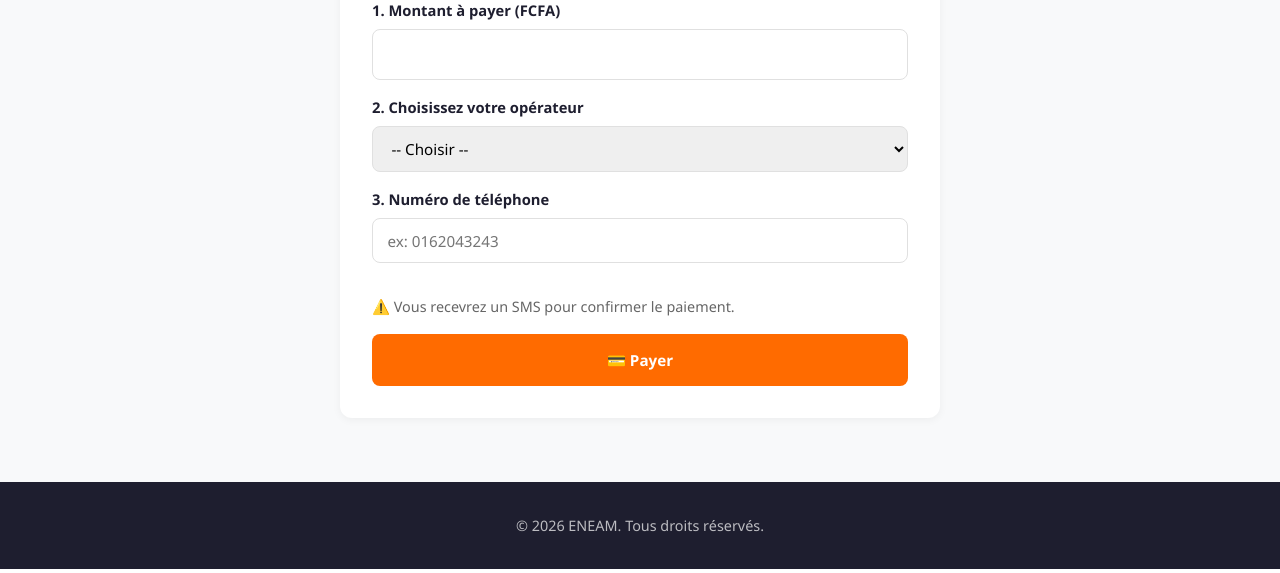
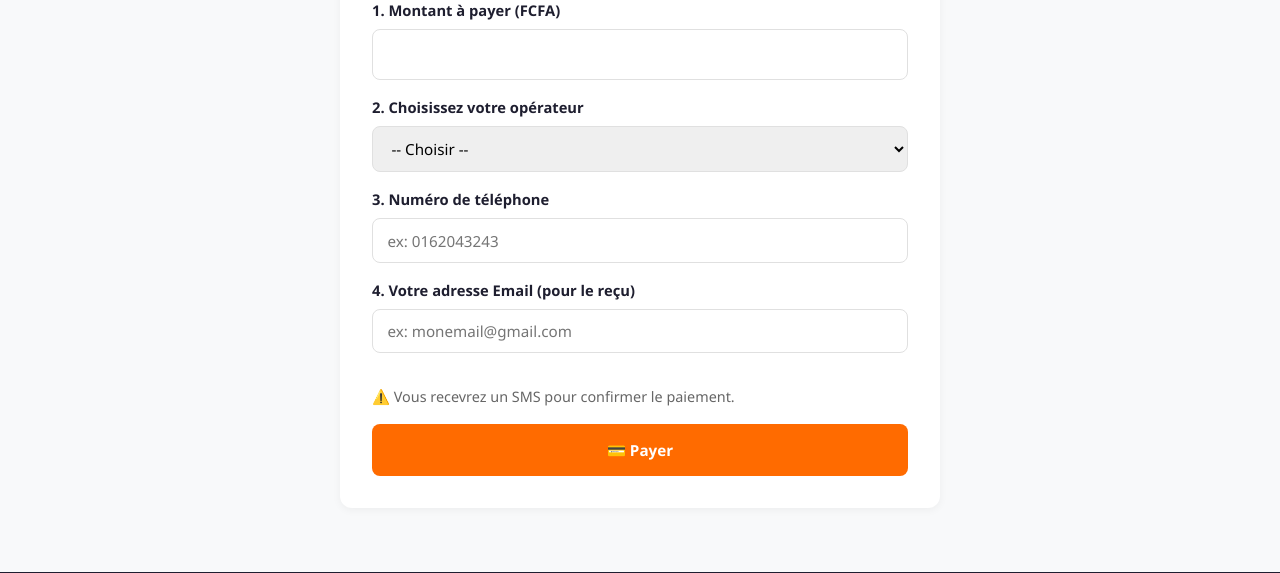
Before and after one commit to maxime-dev62/epreuve-eneam, a Flask app: template templates/paiement.html in a window 1280 px wide. Shown: the part 488-1061 px from the top of the page. Run offline with Flask 3, Linux system fonts and the light colour scheme; the template is opened without the code that fills it, so the values that code supplies are empty; some libraries are stand-ins or nearby versions.

Commit message:
Add email field to paiement formp
Added email input field for receipt in payment form.

```diff
--- a/templates/paiement.html
+++ b/templates/paiement.html
@@ -34,6 +34,9 @@
         <input type="tel" name="telephone" required
                pattern="[0-9]{10}" placeholder="ex: 0162043243">
 
+        <label>4. Votre adresse Email (pour le reçu)</label>
+        <input type="email" name="email" required placeholder="ex: monemail@gmail.com">
+
         <p style="font-size:0.9rem; color:#666; margin:1rem 0;">
             ⚠️ Vous recevrez un SMS pour confirmer le paiement.
         </p>
```
